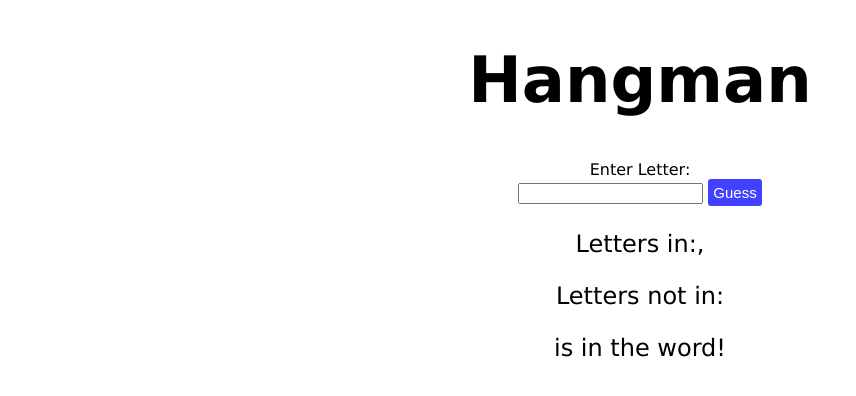
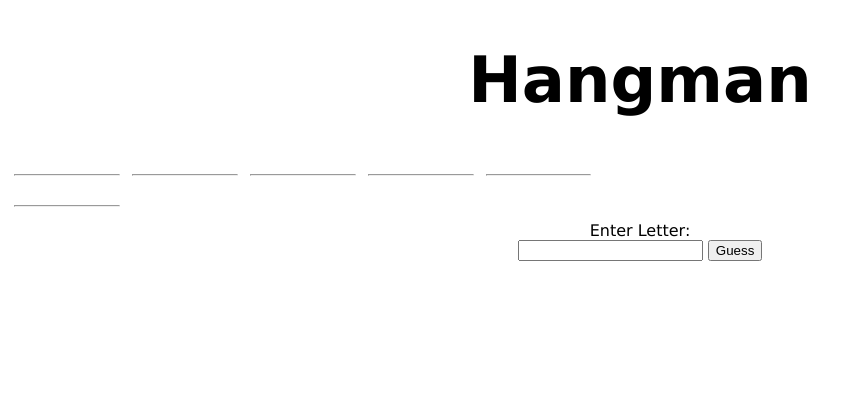
Before and after one commit to Stuart-Dann/Hangman, a plain HTML site: page Hangman.html in a window 1280 px wide. Both pictures are taken after a click on the button "Guess". Shown: the whole page, without its empty margins (0-856 px from the left). Drawn offline with Linux system fonts and the light colour scheme.

Commit message:
02/12/21

```diff
--- a/Hangman.css
+++ b/Hangman.css
@@ -1,4 +1,4 @@
-h1 {
+#header h1 {
 	text-align: center;
 	font-size: 4em;
 }
@@ -9,18 +9,15 @@ body {
 p {
 	font-size: 1.5em;
 }
-#button {
-	color: white;
-	background-color: rgb(65, 65, 255);
-	font-size: 15px;
-	padding: 5px;
-	border: none;
-	border-radius: 3px;
-	transition-duration: 0.4s;
+.column {
+	float: left;
+	padding-top: 10%;
 }
-#button:hover {
-	background-color: white;
-	color: black;
-	border: 1px solid blue;
-	cursor: pointer;
+.row {
+	width: 50%;
 }
+.row::after {
+	content: '';
+	display: table;
+	clear: both;
+}
--- a/Hangman.html
+++ b/Hangman.html
@@ -6,15 +6,16 @@
     <script src="Hangman.js"></script>
 </head>
 <body>
+    <div id='header'>
+        <h1 id="header">Hangman</h1>
+    </div>
+    <div class="row">
 
-    <h1 id="header">Hangman</h1>
+    </div>
     <form>
         <label for="letter">Enter Letter:</label><br>
         <input type="text" id="letter" value="">
-        <input id="button" type = 'button' value="Guess"  onclick="checkLetter(letter.value);document.getElementById('letter').value = ''">
+        <input id="button" type = 'button' value="Guess"  onclick="underScoreFormatter()">
     </form>
-    <p id="lettersContained">Letters in:</p>
-    <p id="!lettersContained">Letters not in:</p>
-    <p id="result"></p>
 </body>
 </html>
--- a/Hangman.js
+++ b/Hangman.js
@@ -55,16 +55,18 @@ const wordList = [
 const randomWord = (words) => words[Math.floor(Math.random() * words.length + 1)];
 const word = randomWord(wordList);
 let guesses = [];
-function checkLetter(guess) {
-	if (guesses.includes(guess)) {
-		document.getElementById('result').innerHTML = 'You have already guessed that!';
-	} else if (word.includes(guess)) {
-		document.getElementById('result').innerHTML = guess + ' is in the word!';
-		document.getElementById('lettersContained').textContent += guess + ',';
-		guesses.push(guess);
-	} else {
-		document.getElementById('result').innerHTML = guess + ' is not in the word';
-		document.getElementById('!lettersContained').textContent += guess;
-		guesses.push(guess);
+function underScoreFormatter() {
+	for (let i = 0; i < word.length; i++) {
+		const column = document.createElement('div');
+		column.className = 'column';
+		const line = document.createElement('hr');
+		column.append(line);
+		const row = document.querySelector('.row');
+		row.append(column);
+	}
+	const elements = document.getElementsByClassName('column');
+	for (let i = 0; i < elements.length; i++) {
+		elements[i].style.width = 100 / word.length + '%';
+		elements[i].style.padding = 1 + '%';
 	}
 }
```
